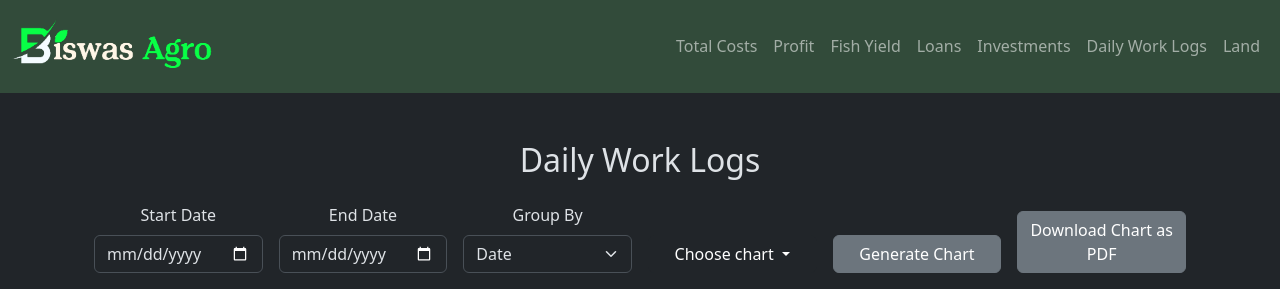
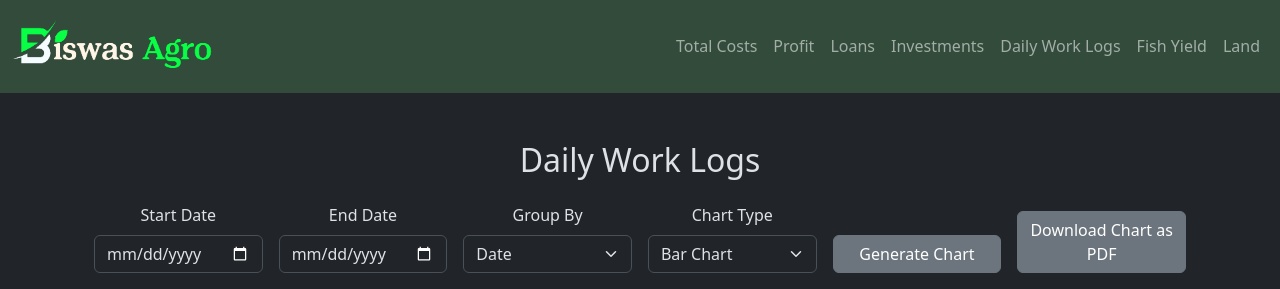
Before and after one commit to aliyyah-u/final_project, a Django app: page /logs/ in a window 1280 px wide. Shown: the top 289 px of the page. Run offline with Django 5.2, Linux system fonts and the light colour scheme; some libraries are stand-ins or nearby versions.

Commit message:
area charts

```diff
--- a/my_final_project/biswas_agro/static/investment.js
+++ b/my_final_project/biswas_agro/static/investment.js
@@ -56,13 +56,15 @@ function drawChart(data) {
     }
 
     myChart = new Chart(ctx, {
-        type: selectedChartType,
+        type: selectedChartType === 'area' ? 'line' : selectedChartType,
         data: {
             labels: labels,
             datasets: [{
                 label: 'Investment amount',
                 data: investmentData,
-                backgroundColor: 'rgba(167, 189, 167, 0.6)'
+                backgroundColor: 'rgba(167, 189, 167, 0.6)',
+                borderColor: 'rgba(167, 189, 167, 0.6)',
+                fill: selectedChartType === 'area',
             }]
         },
         options: {
--- a/my_final_project/biswas_agro/static/land.js
+++ b/my_final_project/biswas_agro/static/land.js
@@ -42,7 +42,8 @@ function drawChart(data) {
             datasets: [{
                 label: selectedYAxisType,
                 data: myData,
-                backgroundColor: 'rgba(167, 189, 167, 0.6)'
+                backgroundColor: 'rgba(167, 189, 167, 0.6)',
+                borderColor: 'rgba(167, 189, 167, 0.6)'
             }]
         },
         options: {
--- a/my_final_project/biswas_agro/static/loans.js
+++ b/my_final_project/biswas_agro/static/loans.js
@@ -56,13 +56,15 @@ function drawLoanChart(data) {
     }
 
     loanChart = new Chart(ctx, {
-        type: selectedChartType,
+        type: selectedChartType === 'area' ? 'line' : selectedChartType,
         data: {
             labels: labels,
             datasets: [{
                 label: 'Loan payment',
                 data: loanData,
-                backgroundColor: 'rgba(167, 189, 167, 0.6)'
+                backgroundColor: 'rgba(167, 189, 167, 0.6)',
+                borderColor: 'rgba(167, 189, 167, 0.6)',
+                fill: selectedChartType === 'area',
             }]
         },
         options: {
--- a/my_final_project/biswas_agro/static/logs.js
+++ b/my_final_project/biswas_agro/static/logs.js
@@ -56,13 +56,15 @@ function drawChart(data) {
     }
 
     myChart = new Chart(ctx, {
-        type: selectedChartType,
+        type: selectedChartType === 'area' ? 'line' : selectedChartType,
         data: {
             labels: labels,
             datasets: [{
                 label: 'Item amount',
                 data: myData,
-                backgroundColor: 'rgba(167, 189, 167, 0.6)'
+                backgroundColor: 'rgba(167, 189, 167, 0.6)',
+                borderColor: 'rgba(167, 189, 167, 0.6)',
+                fill: selectedChartType === 'area',
             }]
         },
         options: {
--- a/my_final_project/biswas_agro/static/total_cost.js
+++ b/my_final_project/biswas_agro/static/total_cost.js
@@ -85,7 +85,7 @@ function drawChart(data) {
     }
 
     myChart = new Chart(ctx, {
-        type: selectedChartType,
+        type: selectedChartType === 'area' ? 'line' : selectedChartType,
         data: {
             labels: labels,
             datasets: [
@@ -93,6 +93,9 @@ function drawChart(data) {
                     label: 'Total Cost ৳',
                     data: totalCostData,
                     backgroundColor: 'rgba(167, 189, 167, 0.6)',
+                    borderColor: 'rgba(167, 189, 167, 0.6)',
+                    fill: selectedChartType === 'area',
+
                 }
             ]
         },
--- a/my_final_project/biswas_agro/templates/logs.html
+++ b/my_final_project/biswas_agro/templates/logs.html
@@ -23,16 +23,16 @@
                 <option value="year">Year</option>
             </select>
         </div>
-        <div class="col-md-2 d-flex align-items-end">
-            <button class="btn btn-dark dropdown-toggle w-100" type="button" id="dropdownMenuButton1"
-                data-bs-toggle="dropdown" aria-expanded="false">
-                Choose chart
-            </button>
-            <ul class="dropdown-menu" aria-labelledby="dropdownMenuButton1">
-                <li><a class="dropdown-item" href="#" onclick="setChartType('bar'); return false;">Bar Chart</a></li>
-                <li><a class="dropdown-item" href="#" onclick="setChartType('line'); return false;">Line Chart</a></li>
-            </ul>
+
+        <div class="col-md-2">
+            <label for="chart-type" class="form-label">Chart Type</label>
+            <select id="chart-type" class="form-select" onchange="setChartType(this.value)">
+                <option value="bar">Bar Chart</option>
+                <option value="line">Line Chart</option>
+                <option value="area">Area Chart</option>
+            </select>
         </div>
+
         <div class="col-md-2 d-flex align-items-end">
             <button onclick="filterChart()" class="btn btn-secondary w-100">Generate Chart</button>
         </div>
--- a/my_final_project/biswas_agro/templates/master.html
+++ b/my_final_project/biswas_agro/templates/master.html
@@ -8,7 +8,7 @@
   <meta name="viewport" content="width=device-width, initial-scale=1">
   <title>{% block title %}{% endblock %}</title>
   <link href="https://cdn.jsdelivr.net/npm/bootstrap@5.3.3/dist/css/bootstrap.min.css" rel="stylesheet"
-  integrity="sha384-QWTKZyjpPEjISv5WaRU9OFeRpok6YctnYmDr5pNlyT2bRjXh0JMhjY6hW+ALEwIH" crossorigin="anonymous">
+    integrity="sha384-QWTKZyjpPEjISv5WaRU9OFeRpok6YctnYmDr5pNlyT2bRjXh0JMhjY6hW+ALEwIH" crossorigin="anonymous">
 </head>
 
 <body>
@@ -29,9 +29,6 @@
             <a class="nav-link" href="{% url 'profit' %}">Profit</a>
           </li>
           <li class="nav-item">
-            <a class="nav-link" href="{% url 'my_yield' %}">Fish Yield</a>
-          </li>
-             <li class="nav-item">
             <a class="nav-link" href="{% url 'loans' %}">Loans</a>
           </li>
           <li class="nav-item">
@@ -39,6 +36,9 @@
           </li>
           <li class="nav-item">
             <a class="nav-link" href="{% url 'logs' %}">Daily Work Logs</a>
+          </li>
+          <li class="nav-item">
+            <a class="nav-link" href="{% url 'my_yield' %}">Fish Yield</a>
           </li>
           <li class="nav-item">
             <a class="nav-link" href="{% url 'land' %}">Land</a>
```
Also changed, not shown: my_final_project/biswas_agro/static/profit.js (+7 -3 lines), my_final_project/biswas_agro/templates/investment.html (+9 -9 lines), my_final_project/biswas_agro/templates/loans.html (+9 -9 lines), my_final_project/biswas_agro/templates/profit.html (+7 -9 lines), my_final_project/biswas_agro/templates/total_cost.html (+7 -9 lines), my_final_project/biswas_agro/static/fish_farm.png (deleted).
